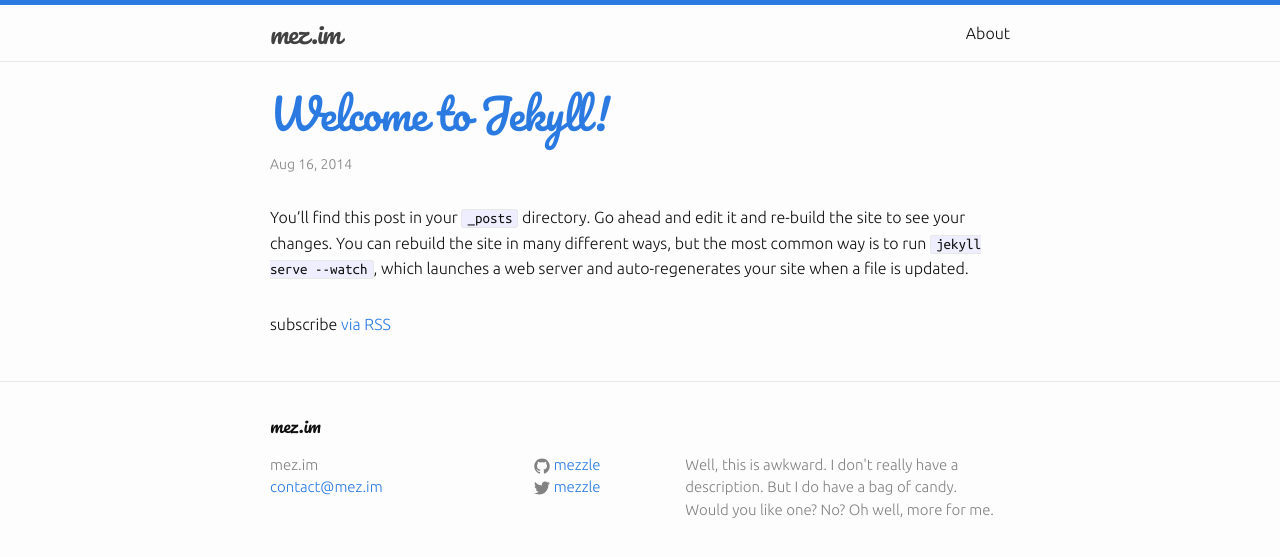
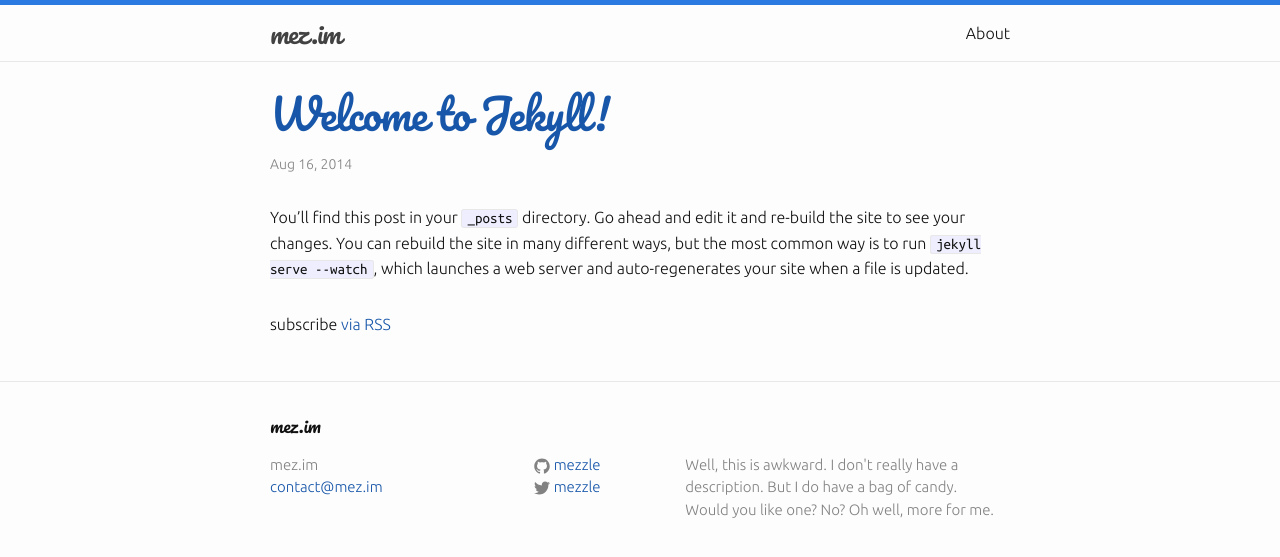
Before and after one commit to Mezzle/mez.im, a Jekyll site: the page built from index.html, in a window 1280 px wide. Shown: the top 557 px of the page. Built offline with Jekyll 4.4.1, drawn with Linux system fonts in a browser that asks for light colours.

Commit message:
Swapsies

```diff
--- a/_sass/_base.scss
+++ b/_sass/_base.scss
@@ -88,11 +88,11 @@
  * Links
  */
 a {
-    color: $brand-color;
+    color: darken($brand-color, 15%);
     text-decoration: none;
 
     &:hover {
-        color: darken($brand-color, 15%);
+        color: $brand-color;
     }
 }
 
```
